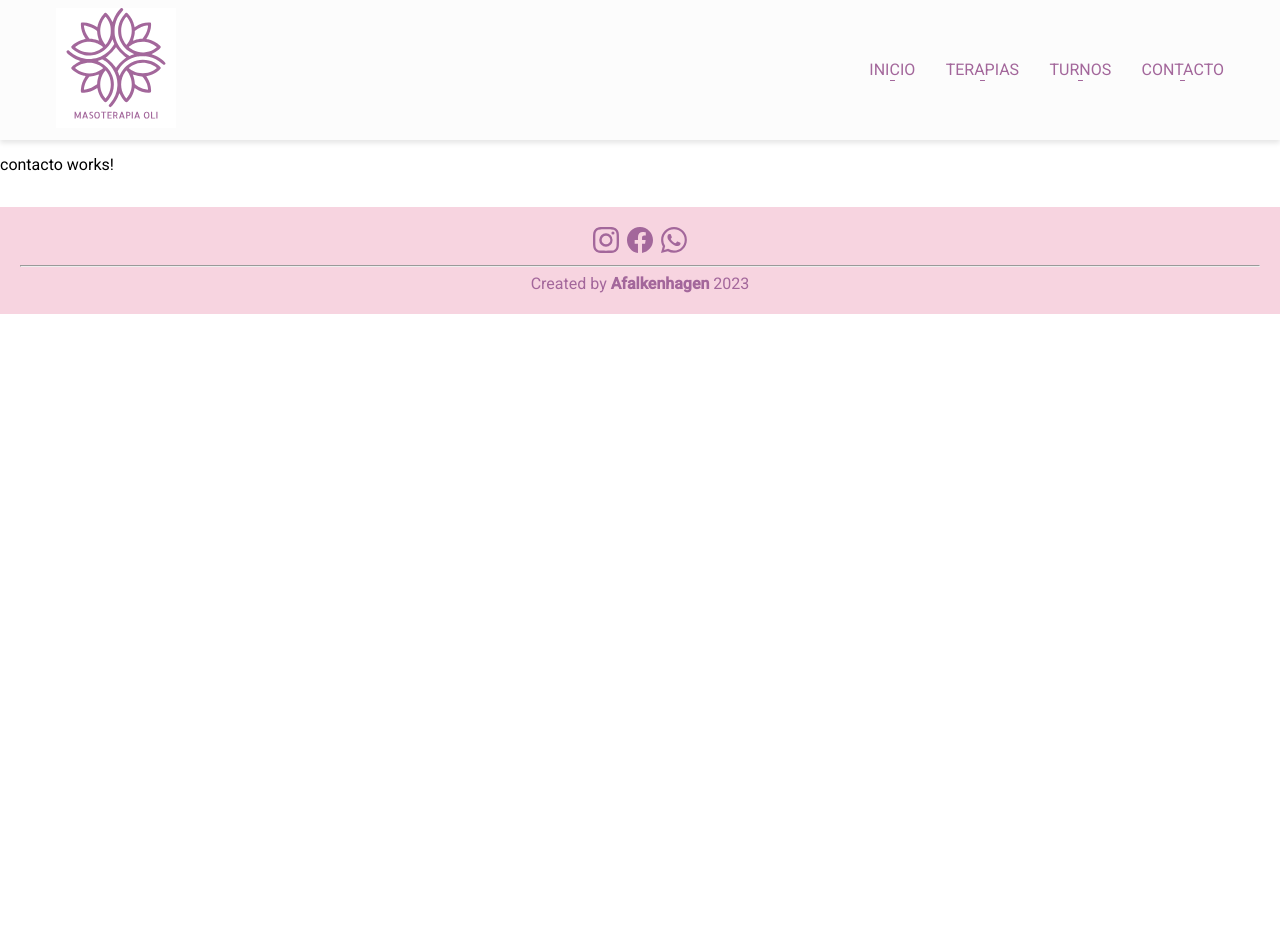
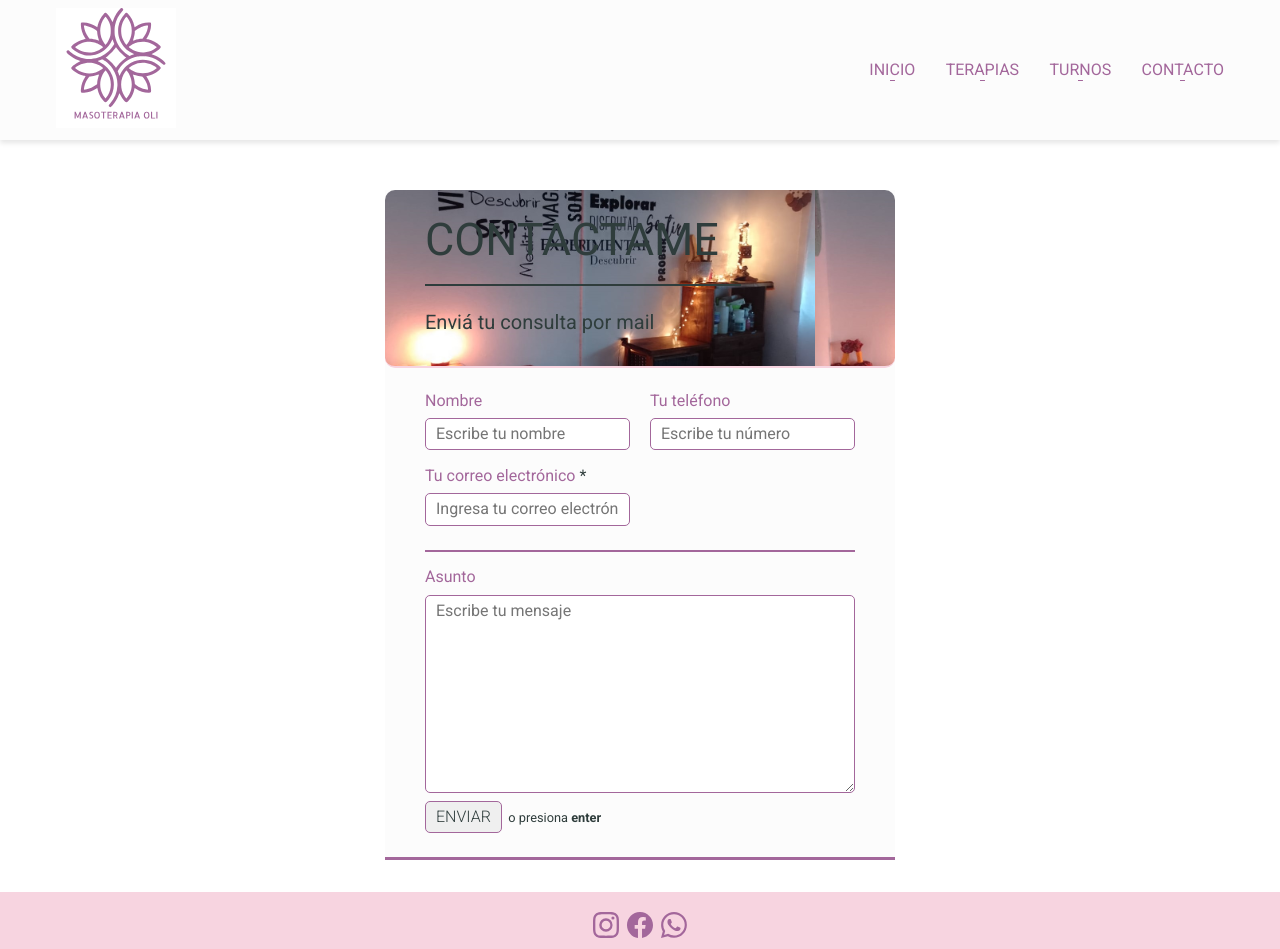
Before and after one commit to Afalkenhagen/masoterapiaoli, an Angular app: page /contacto in a window 1280 px wide. Shown: the top 949 px of the page. Before the commit the page ends 800 px from the top, so only its background shows below. Built offline with nearby package versions, Linux system fonts and the light colour scheme.

Commit message:
feat: contact form and more

```diff
--- a/src/app/components/article/article.component.scss
+++ b/src/app/components/article/article.component.scss
@@ -51,6 +51,10 @@ a {
   border-radius: 0.5rem;
   display: inline-block;
   letter-spacing: 2px;
+  &:hover{
+    background-color: var(--contact-form);
+    transition: var(--transition);
+  }
 }
 @media screen and (max-width:768px){
   .container {
--- a/src/app/pages/contacto/contacto.component.html
+++ b/src/app/pages/contacto/contacto.component.html
@@ -1 +1,39 @@
-<p>contacto works!</p>
+<!-- https://codepen.io/nickhaskell/pen/noeyRN -->
+
+<div class="container">
+    <div class="row-header">
+      <h1>CONTACTAME &nbsp;</h1>
+      <h3>Enviá tu consulta por mail</h3>
+    </div>
+    <div class="row-body">
+      <form action="https://formspree.io/f/mbjedblk" method="POST">
+        <ul>
+          <li>
+            <p class="left">
+              <label for="name">Nombre</label>
+              <input type="text" name="sender-name" placeholder="Escribe tu nombre" required>
+            </p>
+            <p class="right">
+              <label for="phone_number">Tu teléfono</label>
+              <input type="tel" name="phone_number" placeholder="Escribe tu número" />
+            </p>
+          </li>
+          <li>
+            <p>
+              <label for="email">Tu correo electrónico <span class="req">*</span></label>
+              <input type="email" name="email" placeholder="Ingresa tu correo electrónico" required>
+            </p>
+          </li>
+          <li><div class="divider"></div></li>
+          <li>
+            <label for="comments">Asunto</label>
+            <textarea name="message" cols="60" rows="10" placeholder="Escribe tu mensaje" required></textarea>
+          </li>
+          <li>
+            <input class="btn btn-submit" type="submit" value="Enviar" />
+            <small>o presiona <strong>enter</strong></small>
+          </li>
+        </ul>
+      </form>
+    </div>
+  </div>
--- a/src/app/pages/contacto/contacto.component.scss
+++ b/src/app/pages/contacto/contacto.component.scss
@@ -0,0 +1,185 @@
+
+
+// Font imports
+
+
+@import url('https://fonts.googleapis.com/css2?family=Roboto:ital,wght@0,400;0,700;1,300&display=swap');
+
+
+// mixin fonts
+
+@mixin roboto-book { font-family: Roboto, "Helvetica Neue", sans-serif; font-weight: 300; }
+@mixin roboto-reg { font-family: Roboto, "Helvetica Neue", sans-serif; font-weight: 400; }
+@mixin roboto-bold { font-family: Roboto, "Helvetica Neue", sans-serif; font-weight: 700; }
+
+
+// Functions
+
+@function pxtoem($target, $context){
+  @return ($target/$context)+0em;
+}
+
+//
+
+body {
+  background-color: var(--bg-color);
+  font-size: 100%;
+  @include roboto-reg;
+}
+div, textarea, input {
+    -moz-box-sizing: border-box;
+    -webkit-box-sizing: border-box;
+    box-sizing: border-box;
+}
+.container {
+  max-width: 510px;
+  min-width: 324px;
+  margin: 50px auto 0px;
+  background-color: var(--bg-color);
+  border: 1px solid lighten var(--font-color);
+  border-bottom: 3px solid var(--olilogo);
+}
+.row {
+  width: 100%;
+  margin: 0 0 1em 0;
+  padding: 0 2.5em;
+  &-header {
+    padding: 1.5em 2.5em;
+    border-bottom: 2px solid var(--bg-color2);
+    background: url(/assets/images/contact.jpeg) left -80px center / cover;
+    color: var(--font-color);
+    border-radius: 10px;
+  }
+  &-body {
+    padding: 1.5em 2.5em 1em;
+  }
+}
+.right {
+  float: right;
+}
+h1 {
+  @include roboto-book;
+  display: inline-block;
+  font-weight: 400;
+  font-size: pxtoem(45, 16);
+  border-bottom: 2px solid var(--font-color);
+  margin: 0 0 0.1em 0;
+  padding: 0 0 0.4em 0;
+}
+h3 {
+  @include roboto-reg;
+  font-size: pxtoem(20, 16);
+  margin: 1em 0 0.4em 0;
+}
+.btn {
+  font-size: pxtoem(17, 16);
+  display: inline-block;
+  padding: 0.74em 1.5em;
+  margin: 1.5em 0 0;
+  color: var(--bg-color);
+  border-width: 0 0 0 0;
+  border-bottom: 5px solid;
+  text-transform: uppercase;
+  transition: var(--transition);
+  @include roboto-book;
+  &:hover{
+    background-color: var(--bg-color2);
+    color: var(--olilogo);
+    cursor: pointer;
+  }
+}
+
+form {
+  max-width: 100%;
+  display: block;
+  ul {
+    margin: 0;
+    padding: 0;
+    list-style: none;
+    li {
+      margin: 0 0 0.25em 0;
+      clear: both;
+      display: inline-block;
+      width: 100%;
+      &:last-child {
+          margin: 0;
+        }
+        p {
+          margin: 0;
+          padding: 0;
+          float: left;
+          &.right {
+            float: right;
+          }
+        }
+        .divider {
+          margin: 0.5em 0 0.5em 0;
+          border: 0;
+          height: 2px;
+          width: 100%;
+          display: block;
+          background-color: var(--olilogo);
+        }
+        .req {
+          color: var(--font-color);
+        }
+    }
+  }
+  label {
+    display: block;
+    margin: 0 0 0.5em 0;
+    color: var(--olilogo);
+    font-size: pxtoem(16, 16);
+  }
+  input {
+    margin: 0 0 0.5em 0;
+    border: 1px solid var(--olilogo);
+    border-radius: 5px;
+    padding: 6px 10px;
+    color: var(--font-color);
+    font-size: pxtoem(16, 16);
+  }
+  textarea {
+    border: 1px solid var(--olilogo);
+    padding: 6px 10px;
+    width: 100%;
+    color: var(--font-color);
+    border-radius: 5px;
+  }
+  small {
+    color: var(--font-color);
+    margin: 0 0 0 0.5em;
+  }
+}
+
+// Media Queries
+
+@media only screen and (max-width:480px) {
+  .right {
+    float: none;
+  }
+  input {
+    width: 100%;
+  }
+  label {
+    width: 100%;
+    display: inline-block;
+    //float: left;
+    clear: both;
+  }
+  li, p {
+   width: 100%;
+  }
+  input.btn {
+   margin: 1.5em 0 0.5em;
+  }
+  h1 {
+   font-size: pxtoem(36, 16);
+  }
+  h3 {
+    font-size: pxtoem(18, 16)
+  }
+  li small {
+   display: none;
+  }
+}
```
Also changed, not shown: src/styles.scss (+12 -87 lines), src/assets/images/contact.jpeg (added).
